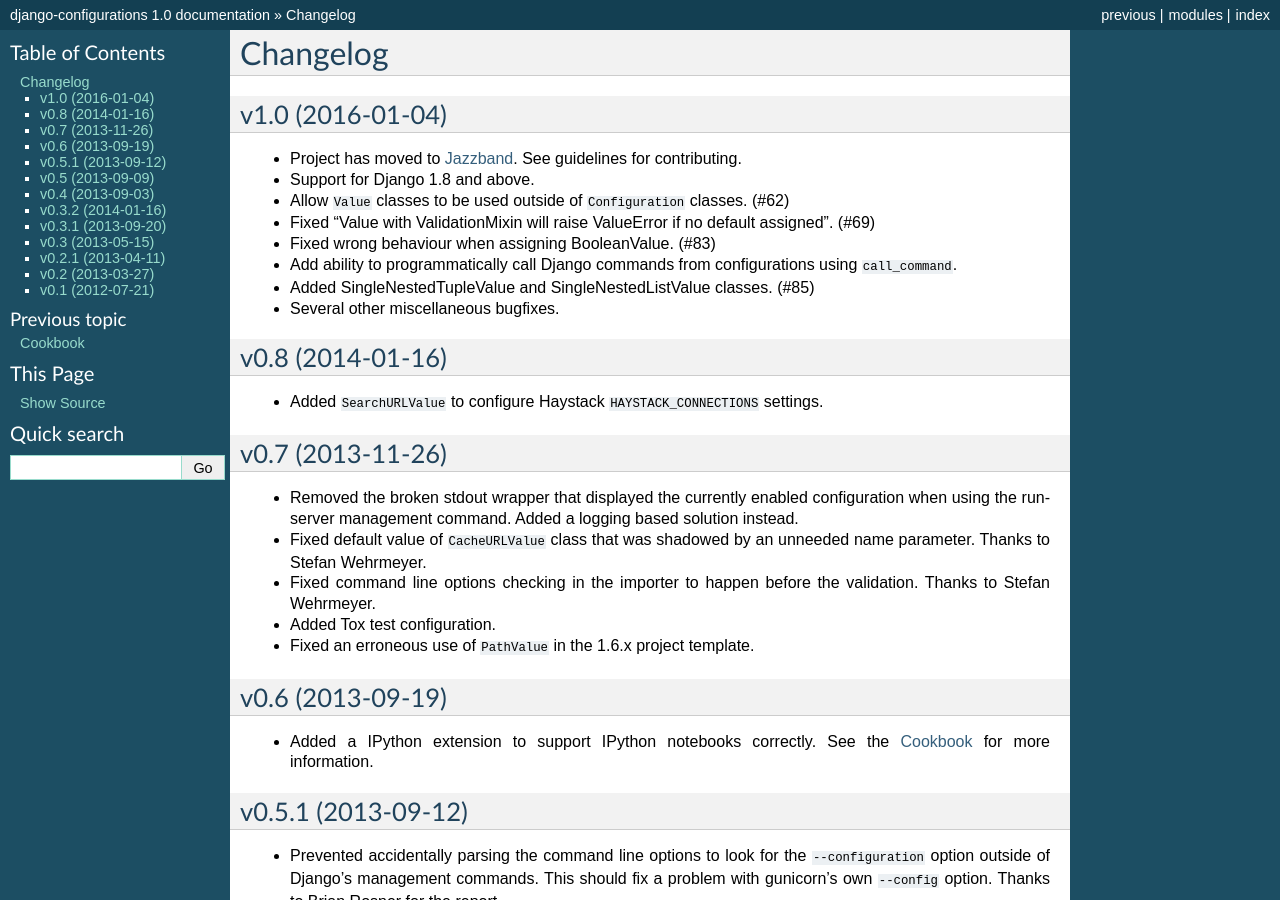
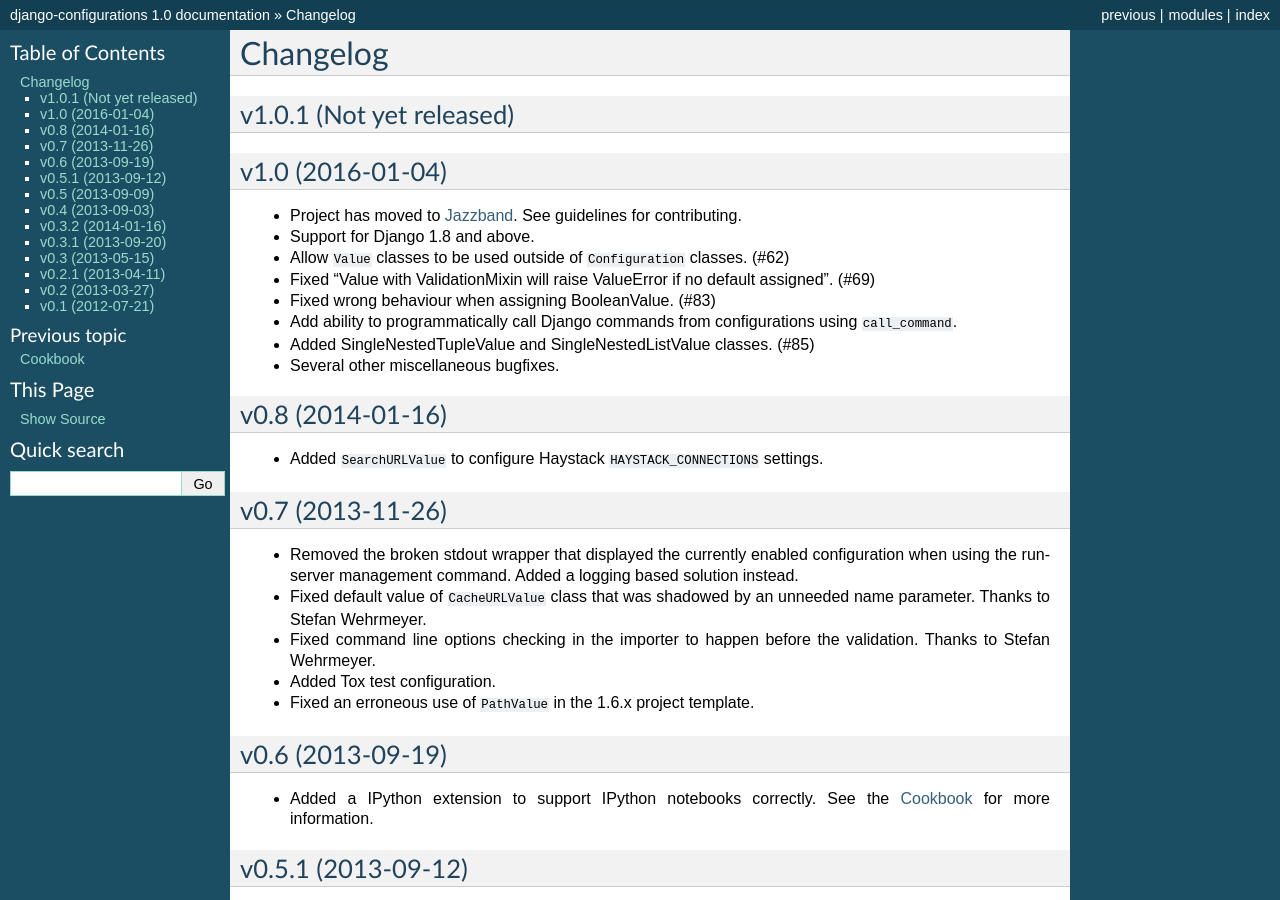
Before and after one commit to jazzband/django-configurations, a Sphinx documentation site: the page built from docs/changes.rst, in a window 1280 px wide and 900 px high. Built offline with Sphinx 7.4.7, drawn with Linux system fonts in a browser that asks for light colours.

Commit message:
Add stub release note for v1.0.1
Encourage developers to contribute to the changelog as they go.

```diff
--- a/docs/changes.rst
+++ b/docs/changes.rst
@@ -2,6 +2,10 @@
 
 Changelog
 ---------
+
+v1.0.1 (Not yet released)
+^^^^^^^^^^^^^^^^^^^^^^^^^
+
 
 v1.0 (2016-01-04)
 ^^^^^^^^^^^^^^^^^
```
